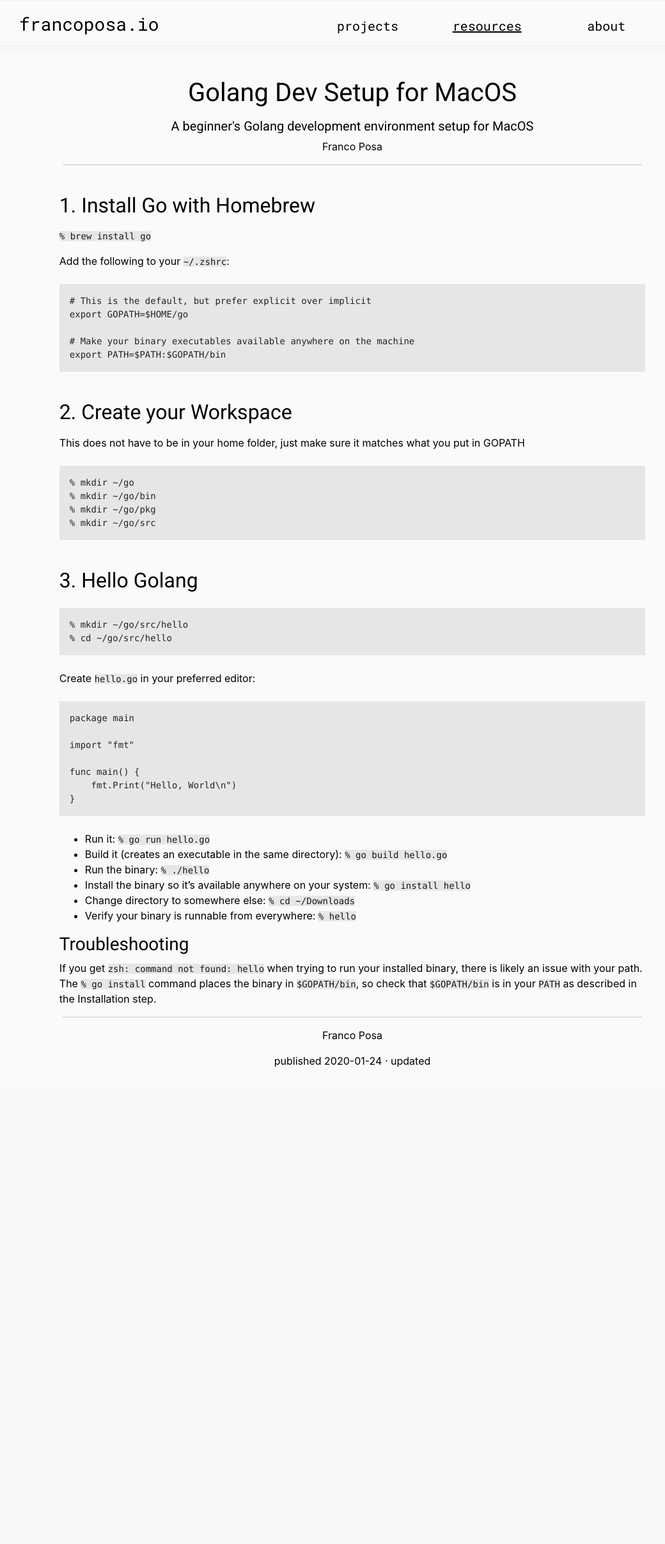
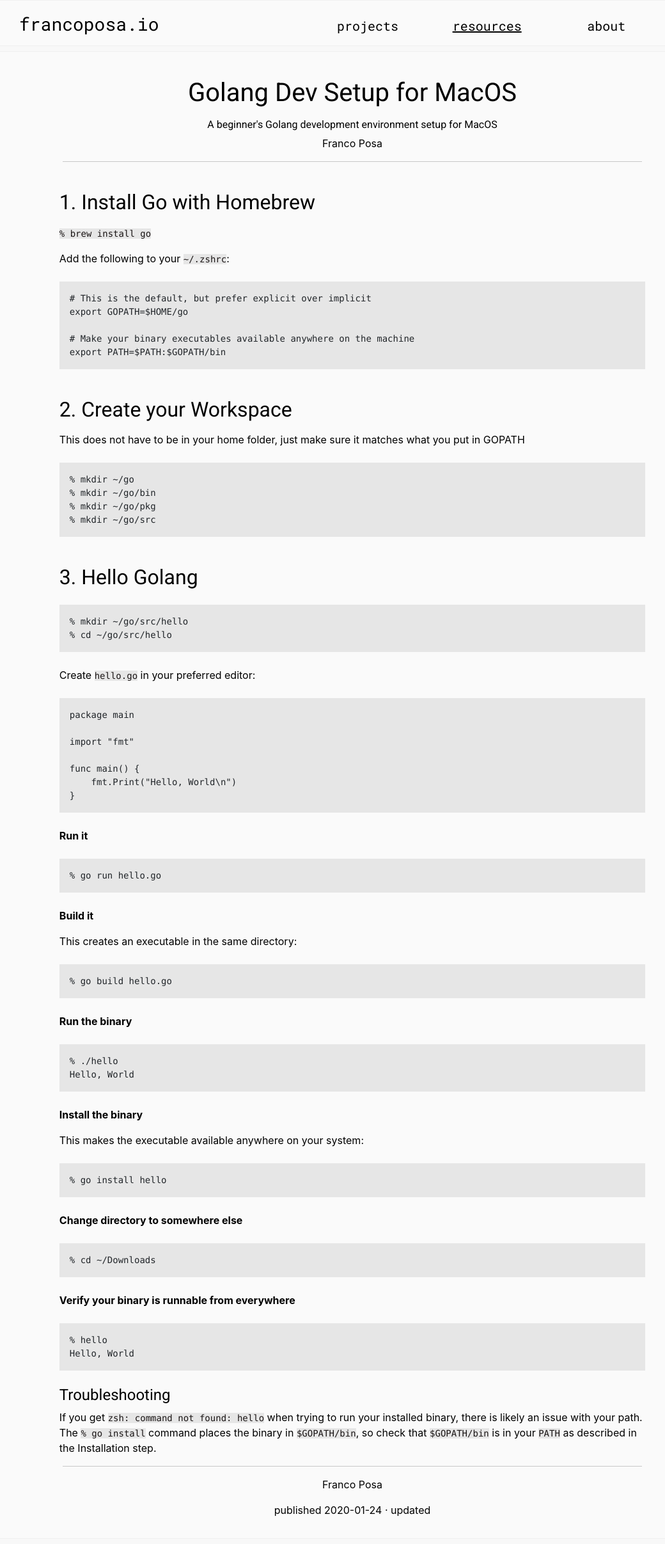
Before and after one commit to francojposa/personal-site, a Jekyll site: the page built from _resources_dev_setup_guides/golang-setup-macos.md, in a window 1280 px wide. Shown: the whole page at 64% size, without its empty margins (89-1129 px from the left). Built offline with Jekyll 4.4.1, drawn with Linux system fonts in a browser that asks for light colours; before the commit the page ends 1711 px from its top, so only the background shows below that.

Commit message:
Cleaning up Golang post & adjusting header sizes

````diff
--- a/_resources_dev_setup_guides/golang-setup-macos.md
+++ b/_resources_dev_setup_guides/golang-setup-macos.md
@@ -45,12 +46,45 @@
     fmt.Print("Hello, World\n")
 }
 ```
-* Run it: `% go run hello.go`
-* Build it (creates an executable in the same directory): `% go build hello.go`
-* Run the binary: `% ./hello`
-* Install the binary so it's available anywhere on your system: `% go install hello`
-* Change directory to  somewhere else: `% cd ~/Downloads`
-* Verify your binary is runnable from everywhere: `% hello`
+
+**Run it**
+```
+% go run hello.go
+```
+
+**Build it**
+
+This creates an executable in the same directory:
+```
+% go build hello.go
+```
+
+**Run the binary**
+```
+% ./hello
+Hello, World
+```
+
+**Install the binary**
+
+This makes the executable available anywhere on your system:
+
+```
+% go install hello
+```
+
+**Change directory to somewhere else**
+
+```
+% cd ~/Downloads
+```
+
+**Verify your binary is runnable from everywhere**
+
+```
+% hello
+Hello, World
+```
 
 ### Troubleshooting
 If you get `zsh: command not found: hello` when trying to run your installed binary, there is likely an issue with your path. The `% go install` command places the binary in `$GOPATH/bin`, so check that `$GOPATH/bin` is in your `PATH` as described in the Installation step.
--- a/css/style.css
+++ b/css/style.css
@@ -16,14 +16,17 @@
 }
 
 h3 {
+    font-size: 1.5rem;
     font-family: 'Roboto', sans-serif;
 }
 
 h4 {
+    font-size: 1.25rem;
     font-family: 'Roboto', sans-serif;
 }
 
 h5 {
+    font-size: 1.0rem;
     font-family: 'Roboto', sans-serif;
 }
 
````
Also changed, not shown: other parts of _resources_dev_setup_guides/golang-setup-macos.md (+1 -0 lines), _resources_dev_setup_guides/initial-dev-setup-macos.md (+2 -3 lines), _resources_dev_setup_guides/postgres-setup-macos.md (+0 -1 lines).
